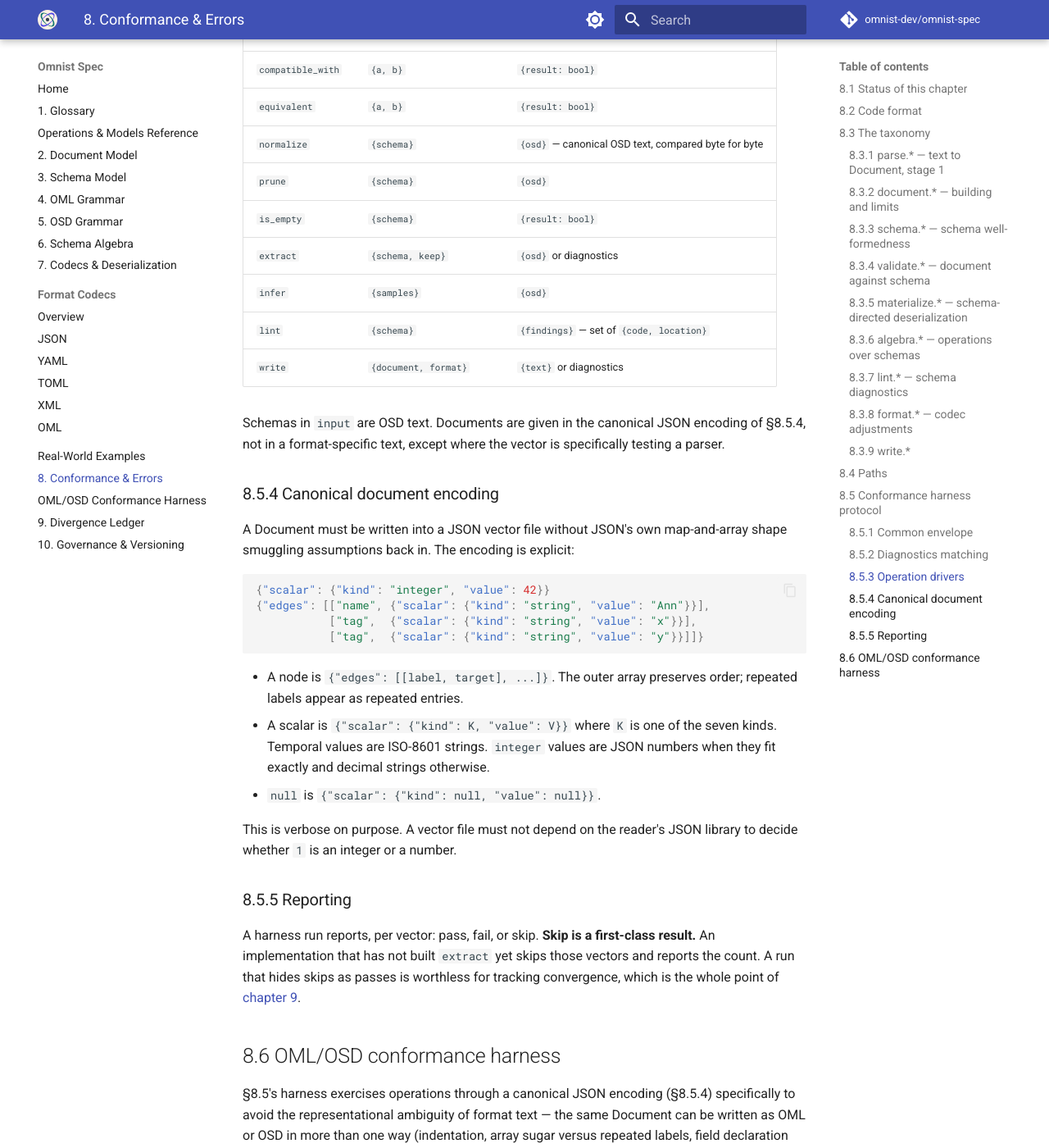
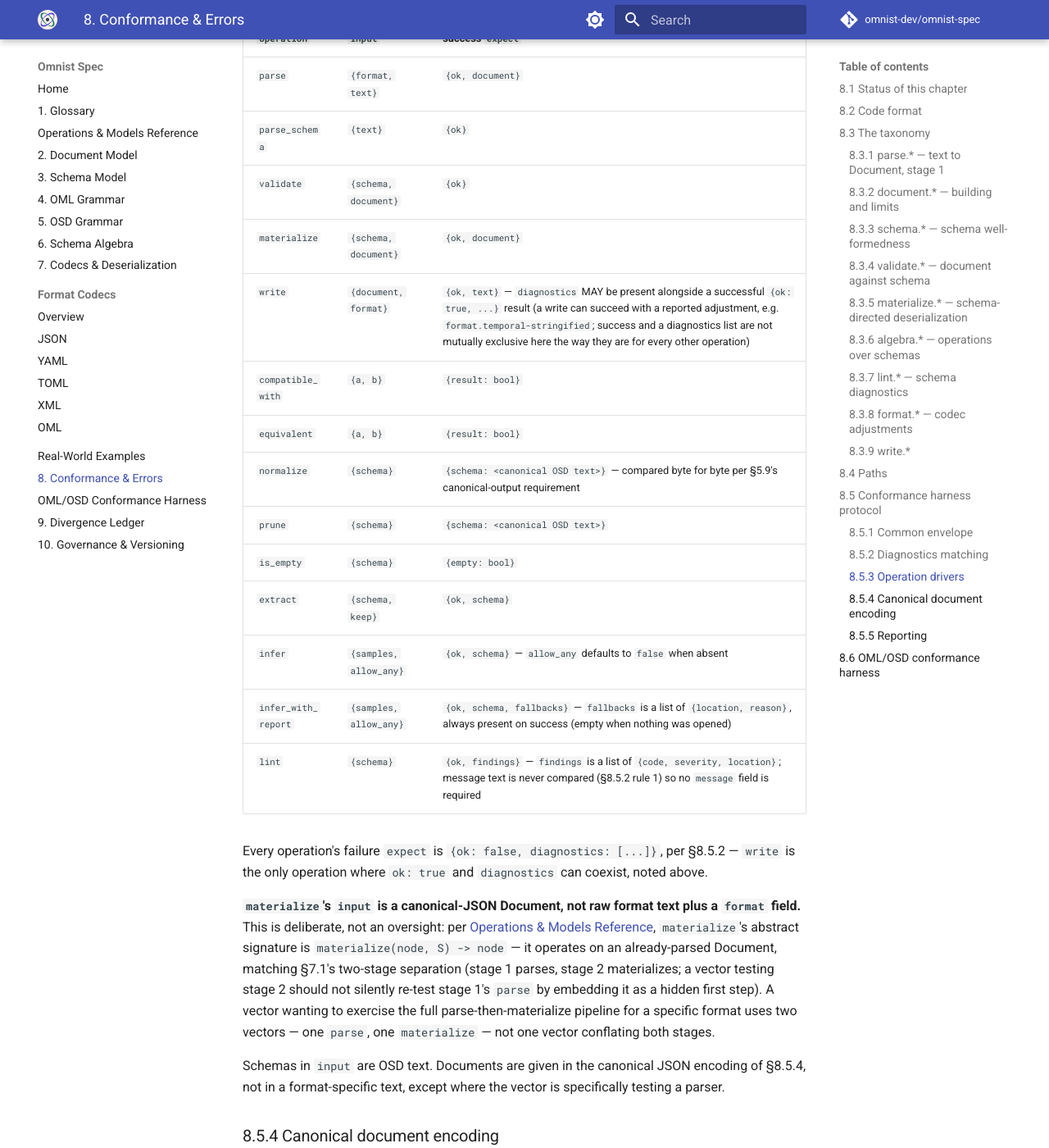
Before and after one commit to omnist-dev/omnist-spec, an MkDocs documentation site: the page built from docs/08-conformance-and-errors.md, in a window 1280 px wide and 1400 px high, scrolled down 8908 px. Shown: the whole window at 82% size. Built offline with MkDocs 1.6.1 and Material for MkDocs 9.7.7, drawn with Linux system fonts in a browser that asks for light colours; comment, search, counter and statistics services are not loaded; some of the changed text lies outside the part shown.

Commit message:
Fix Sec8.5.3's Operation drivers table -- disagreed with 6 of 12 verified rows
While checking whether omnist-spec has enough documentation for a future
omnist-ts port to build its own JSON-vector runner without depending on
omnist's implementation, found that Sec8.5.3 -- the exact table a new
port would build against -- predated most of test-suite/'s 140 vectors
and disagreed with what's actually implemented and verified passing
(104/0/35 against omnist's tools/conformance/vector_runner.py):

- is_empty: table said {result: bool}, actual is {empty: bool}
- normalize/prune: table said {osd}, actual is {schema: <osd text>}
- extract/infer: table said bare {osd}, actual is {ok, schema}
- lint: table said {findings} of {code, location}, actual is
  {ok, findings} with findings carrying {code, severity, location}
- materialize: table said input {schema, format, text}, actual is
  {schema, document} (canonical Document JSON, not raw format text)
- parse_schema and infer_with_report weren't in the table at all --
  both postdate it

The materialize discrepancy isn't just a documentation lag -- the
table's {schema, format, text} shape was itself a design mistake: it
would conflate stage-1 parse with stage-2 materialize inside one vector,
contradicting Sec7.1's two-stage separation this spec insists on
elsewhere. The as-implemented {schema, document} shape (matching
materialize's own abstract signature, materialize(node, S) -> node) is
the more correct one; this fix corrects the table, not the vectors.

Also documents write's one real exception to "success xor diagnostics":
a write can succeed with a reported adjustment (format.temporal-
stringified etc.), so ok:true and a diagnostics list can coexist there,
unlike every other operation.

This is the second real spec-content gap this thread has surfaced from
checking "would a fresh implementation actually be able to build
against this" rather than assuming existing prose is correct -- same
discipline as the parse.*/schema.* path-format audit earlier in
omnist-spec#23.

Strict mkdocs build clean (only the two pre-existing, unrelated
grammar-file link warnings).

```diff
--- a/docs/08-conformance-and-errors.md
+++ b/docs/08-conformance-and-errors.md
@@ -317,20 +317,45 @@ Matching rules, all normative:
 
 ### 8.5.3 Operation drivers
 
-| `operation` | `input` | `expect` |
+**This table was corrected against `test-suite/`'s actual 140 vectors and
+`omnist`'s `tools/conformance/vector_runner.py`, which passes all of them
+(104 pass, 35 legitimate skip, 0 fail) — an earlier revision of this table
+predated most of those vectors and, checked directly rather than assumed
+correct, disagreed with six of the twelve original rows. The table below
+states what is actually implemented and verified working, not an
+un-exercised ideal.**
+
+| `operation` | `input` | success `expect` |
 |---|---|---|
-| `parse` | `{format, text}` | `{ok, document}` or diagnostics |
-| `validate` | `{schema, document}` | `{ok}` or diagnostics |
-| `materialize` | `{schema, format, text}` | `{ok, document}` or diagnostics |
+| `parse` | `{format, text}` | `{ok, document}` |
+| `parse_schema` | `{text}` | `{ok}` |
+| `validate` | `{schema, document}` | `{ok}` |
+| `materialize` | `{schema, document}` | `{ok, document}` |
+| `write` | `{document, format}` | `{ok, text}` — `diagnostics` MAY be present alongside a successful `{ok: true, ...}` result (a write can succeed with a reported adjustment, e.g. `format.temporal-stringified`; success and a diagnostics list are not mutually exclusive here the way they are for every other operation) |
 | `compatible_with` | `{a, b}` | `{result: bool}` |
 | `equivalent` | `{a, b}` | `{result: bool}` |
-| `normalize` | `{schema}` | `{osd}` — canonical OSD text, compared byte for byte |
-| `prune` | `{schema}` | `{osd}` |
-| `is_empty` | `{schema}` | `{result: bool}` |
-| `extract` | `{schema, keep}` | `{osd}` or diagnostics |
-| `infer` | `{samples}` | `{osd}` |
-| `lint` | `{schema}` | `{findings}` — set of `{code, location}` |
-| `write` | `{document, format}` | `{text}` or diagnostics |
+| `normalize` | `{schema}` | `{schema: <canonical OSD text>}` — compared byte for byte per §5.9's canonical-output requirement |
+| `prune` | `{schema}` | `{schema: <canonical OSD text>}` |
+| `is_empty` | `{schema}` | `{empty: bool}` |
+| `extract` | `{schema, keep}` | `{ok, schema}` |
+| `infer` | `{samples, allow_any}` | `{ok, schema}` — `allow_any` defaults to `false` when absent |
+| `infer_with_report` | `{samples, allow_any}` | `{ok, schema, fallbacks}` — `fallbacks` is a list of `{location, reason}`, always present on success (empty when nothing was opened) |
+| `lint` | `{schema}` | `{ok, findings}` — `findings` is a list of `{code, severity, location}`; message text is never compared (§8.5.2 rule 1) so no `message` field is required |
+
+Every operation's failure `expect` is `{ok: false, diagnostics: [...]}`, per
+§8.5.2 — `write` is the only operation where `ok: true` and `diagnostics` can
+coexist, noted above.
+
+**`materialize`'s `input` is a canonical-JSON Document, not raw format text
+plus a `format` field.** This is deliberate, not an oversight: per
+[Operations & Models Reference](operations-and-models-reference.md),
+`materialize`'s abstract signature is `materialize(node, S) -> node` — it
+operates on an already-parsed Document, matching §7.1's two-stage
+separation (stage 1 parses, stage 2 materializes; a vector testing stage 2
+should not silently re-test stage 1's `parse` by embedding it as a hidden
+first step). A vector wanting to exercise the full parse-then-materialize
+pipeline for a specific format uses two vectors — one `parse`, one
+`materialize` — not one vector conflating both stages.
 
 Schemas in `input` are OSD text. Documents are given in the canonical JSON
 encoding of §8.5.4, not in a format-specific text, except where the vector is
```
